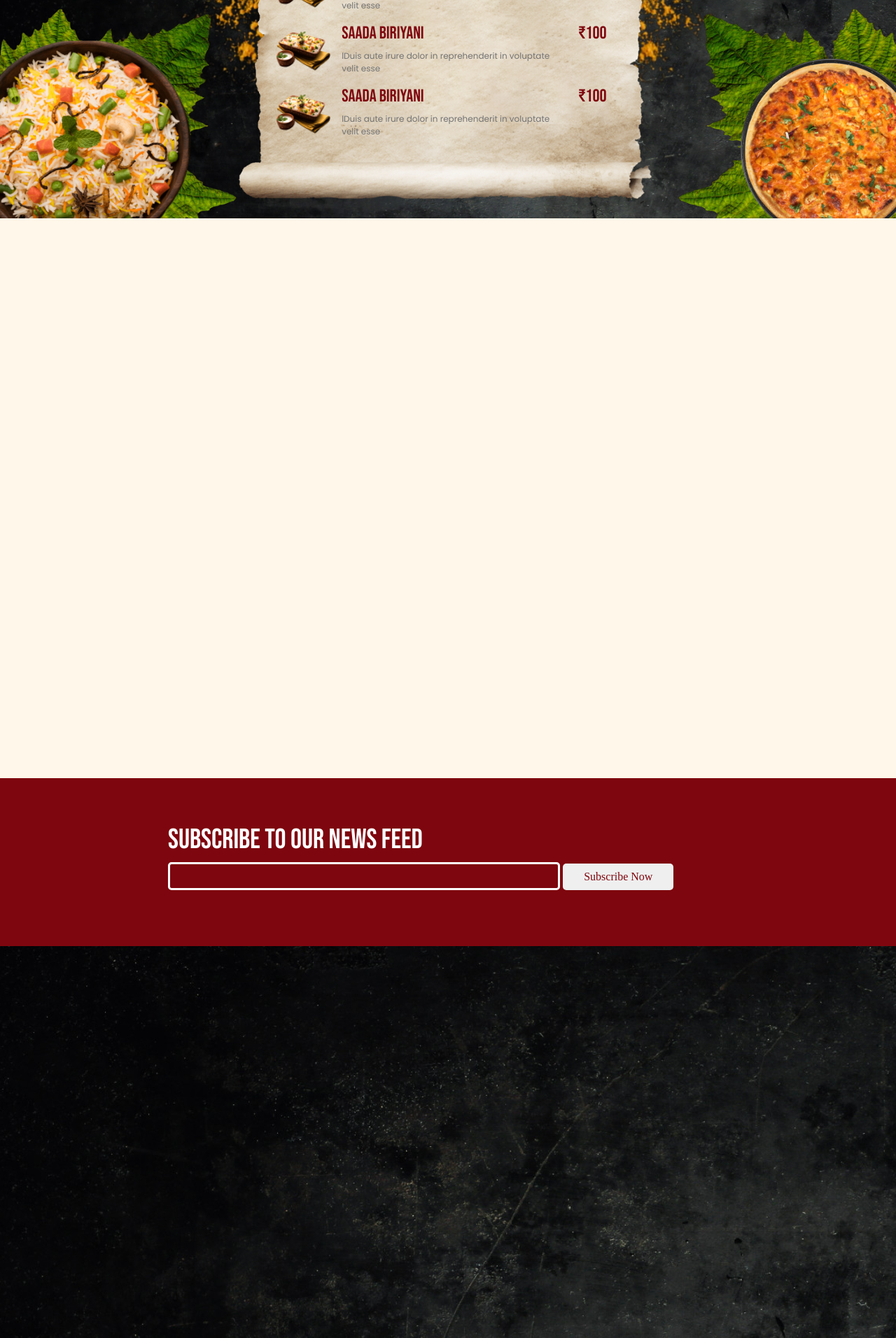
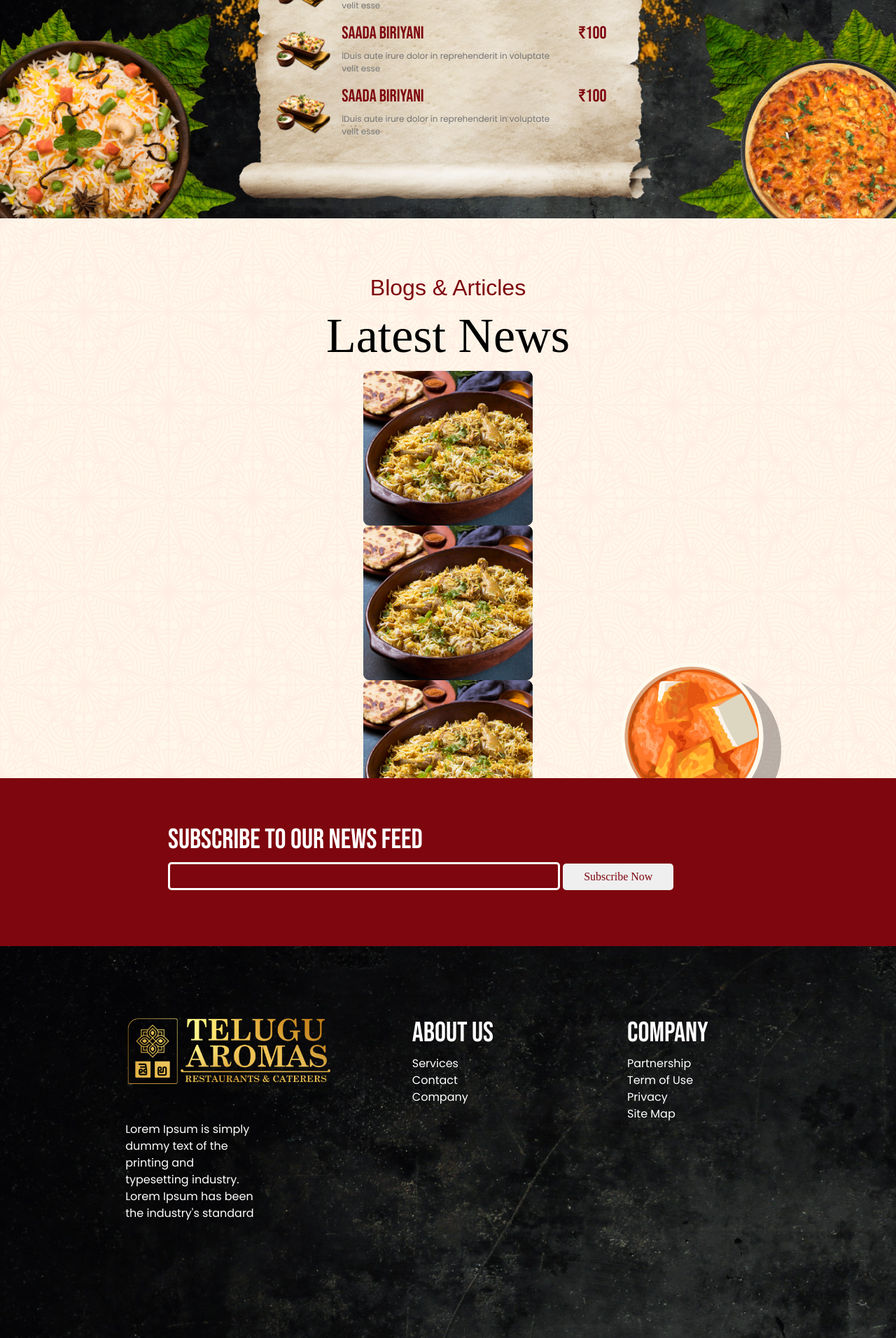
Before and after one commit to ReymouldParam/demo.teluguaromas, a PHP site: page /pages/index.html in a window 1280 px wide. Shown: the part 2088-4000 px from the top of the page at 70% size. Run offline with PHP 8.4, Linux system fonts and the light colour scheme; some libraries are stand-ins or nearby versions; some web fonts are replaced.

Commit message:
header, footer complete

```diff
--- a/assets/css/global.css
+++ b/assets/css/global.css
@@ -6,6 +6,7 @@
     --sub-heading-font: 'Bebas Neue', sans-serif;
     --main-heading-font: 'Rozha One', serif;
     --text-font:'Poppins', sans-serif;
+    --trasperent: rgba(0,0,0,0);
 
 
 }
--- a/assets/css/styles.css
+++ b/assets/css/styles.css
@@ -359,7 +422,59 @@
     height: 100vh;
     width: 100%;
     background-color: var(--theme-color3);
+    overflow: hidden;
+    position: relative;
 }
+
+.section-4-bg-img{
+    position: absolute;
+    height: 100%;
+    width: 100%;
+}
+
+.section-4 > .section-4-content-main{
+    position: absolute;
+    left: 0;
+    right: 0;
+    top: 0;
+    bottom: 0;
+    margin: auto;
+    margin-top: 80px;
+    text-align: center;
+    height: 85%;
+    width: 90%;
+    z-index: 5;
+    /* background-color: aqua; */
+}
+
+.section-4 > .section-4-content-main > h2{
+    font-family: var(--written-font);
+    color: var(--theme-color1);
+}
+
+.section-4 > .section-4-content-main > h1{
+    font-family: var(--main-heading-font);
+    color: #000;
+    font-size: 70px;
+}
+
+.section-4-content-main > .carousel-main{
+    width: 90%;
+    margin: auto;
+}
+
+/* #news-img-slider > div {
+    text-align: center;
+    color: red;
+    margin: 0;
+  } */
+
+  .slick-slide{
+    padding: 0 20px;
+  }
+  /* .slick-slide.slick-current div {
+    transform: scale(1.5);
+  } */
 
 
 /*************************/
@@ -369,6 +484,7 @@
 .section-footer{
     height: 100vh;
     width: 100%;
+    overflow: hidden;
 }
 
 .subscribe-section{
@@ -404,3 +520,47 @@ footer{
     height: 70vh;
     background-image: url("../images/banner-bg.png");
 }
+
+.footer-inner {
+    width: 80%;
+    margin: auto;
+    padding-top: 100px;
+    display: flex;
+    justify-content: space-around;
+}
+
+.footer-inner > .column1{
+    height: 100%;
+    width: 30%;
+}
+
+.footer-inner > .column1 > img{
+    height: 100px;
+    width: auto;
+}
+
+.footer-inner > .column1 >p{
+    color: #fff;
+    font-family: var(--text-font);
+    width:60%;
+    font-weight: 100;
+    margin-top: 50px;
+}
+
+.footer-inner > .column{
+    height: 100%;
+    width: 20%;
+    display: flex;
+    flex-direction: column;
+}
+
+.footer-inner > .column > h1{
+    color: #fff;
+    font-family: var(--sub-heading-font);
+}
+
+.footer-inner > .column > a{
+    color:#fff;
+    text-decoration: none;
+    font-family: var(--text-font);
+}
--- a/assets/js/index.js
+++ b/assets/js/index.js
@@ -33,7 +33,7 @@ $(function() {
     scrollSpeed: 500,
     offset : 0,
     scrollbars: true,
-    standardScrollElements: "",
+    standardScrollElements: ".stop-smooth-scroll",
     setHeights: true,
     overflowScroll: true,
     updateHash: true,
@@ -44,13 +44,15 @@ $(function() {
     afterRender:function() {}
   });
 
-var menuArr2 = $(".menu-card");
 
-for (var i=0;i<menuArr2.length; i++){
-    menuArr2[i].addEventListener("mouseover", ()=>{
-        $.scrollify.disable();
-    });
-    menuArr2[i].addEventListener("mouseout", ()=>{
-        $.scrollify.enable();
-    });
-}
+  $('#news-img-slider').slick({
+    infinite: true,
+    slidesToShow: 4,
+    slidesToScroll: 1,
+    autoplay: true,
+    autoplaySpeed:2000
+  });
+
+
+var bannerContent = document.getElementById("bannerContent");
+bannerContent.style.transform = "scale(1.2)";
--- a/pages/index.html
+++ b/pages/index.html
@@ -4,6 +4,14 @@
     <meta charset="UTF-8">
     <meta name="viewport" content="width=device-width, initial-scale=1.0">
     <title>Telugu Aromas</title>
+
+    <!-- boxicons -->
+
+    <link href='https://unpkg.com/boxicons@2.1.4/css/boxicons.min.css' rel='stylesheet'>
+
+    <!-- slick css -->
+    <link rel="stylesheet" href="https://cdnjs.cloudflare.com/ajax/libs/slick-carousel/1.8.1/slick.min.css">
+    <link rel="stylesheet" href="https://cdnjs.cloudflare.com/ajax/libs/slick-carousel/1.8.1/slick-theme.min.css">
 
     <!-- styles steets -->
     <link href="https://cdn.jsdelivr.net/npm/bootstrap@5.3.0/dist/css/bootstrap.min.css" rel="stylesheet" integrity="sha384-9ndCyUaIbzAi2FUVXJi0CjmCapSmO7SnpJef0486qhLnuZ2cdeRhO02iuK6FUUVM" crossorigin="anonymous">
@@ -26,6 +34,38 @@
 </head>
 <body>
 
+    <!-- header section -->
+
+    <header>
+        <nav class="navbar navbar-expand-lg bg-body-tertiary">
+            <div class="container-fluid">
+              <a class="navbar-brand" href="#"><img src="../assets/images/logo.png" alt=""></a>
+              <button class="navbar-toggler" type="button" data-bs-toggle="collapse" data-bs-target="#navbarNav" aria-controls="navbarNav" aria-expanded="false" aria-label="Toggle navigation">
+                <span class="navbar-toggler-icon"></span>
+              </button>
+              <div class="collapse navbar-collapse" id="navbarNav">
+                <ul class="navbar-nav">
+                  <li class="nav-item">
+                    <a class="nav-link active" aria-current="page" href="#">HOME</a>
+                  </li>
+                  <li class="nav-item">
+                    <a class="nav-link" aria-current="page" href="#">ABOUT US</a>
+                  </li>
+                  <li class="nav-item">
+                    <a class="nav-link" aria-current="page" href="#">CATERING</a>
+                  </li>
+                  <li class="nav-item">
+                    <a class="nav-link " aria-current="page" href="#">FRANCHISE</a>
+                  </li>
+                  <li class="nav-item">
+                    <a class="nav-link " aria-current="page" href="#">CONTACT US</a>
+                  </li>
+                </ul>
+              </div>
+            </div>
+          </nav>
+    </header>
+
     <section class="section-1 utility-background-property smooth-scroll">
 
         <div class="banner-content" id="bannerContent">
@@ -36,6 +76,7 @@
         </div>
         <img src="../assets/images/banner-food1.png" class="banner-food-bg" alt="">
         <img src="../assets/images/design-bg-sq.png" class="design-bg" alt="">
+        <div class="banner-overlay"></div>
 
 
     </section>
@@ -89,7 +130,7 @@
                         <button class="btn menu-open-btn" data-value="3">SOFTNERS</button>
                     </div>
 
-                    <div class="menu-items-section">
+                    <div class="menu-items-section  stop-smooth-scroll">
 
                         <!-- menu card 1 -->
 
@@ -342,6 +383,25 @@
 
     <section class="section-4 utility-background-property smooth-scroll">
 
+        <div class="section-4-content-main">
+            <h2>Blogs &amp Articles</h2>
+            <h1>Latest News</h1>
+            <div class="carousel-main">
+                <div id="news-img-slider">
+                    <div><img src="../assets/images/carousel2-images/image2.png" alt=""></div>
+                    <div><img src="../assets/images/carousel2-images/image2.png" alt=""></div>
+                    <div><img src="../assets/images/carousel2-images/image2.png" alt=""></div>
+                    <div><img src="../assets/images/carousel2-images/image2.png" alt=""></div>
+                    <div><img src="../assets/images/carousel2-images/image2.png" alt=""></div>
+                    <div><img src="../assets/images/carousel2-images/image2.png" alt=""></div>
+                    <div><img src="../assets/images/carousel2-images/image2.png" alt=""></div>
+                  </div>
+            </div>
+        </div>
+
+        <!-- absolute images -->
+        <img src="../assets/images/background2.png" class="section-4-bg-img" alt="">
+        <img src="../assets/images/food-bg-1.png" style="height: 300px; width: 300px; position: absolute; bottom: -100px; right: 10%;" alt="">
     </section>
 
     <!-- footer section -->
@@ -353,7 +413,27 @@
                 <input type="email"  name="email"> <button type="submit" >Subscribe Now</button>
             </form>
         </div>
-        <footer></footer>
+        <footer>
+            <div class="footer-inner">
+                <div class="column1">
+                    <img src="../assets/images/logo.png" class="footer-logo" alt="">
+                    <p>Lorem Ipsum is simply dummy text of the printing and typesetting industry. Lorem Ipsum has been the industry's standard</p>
+                </div>
+                <div class="column">
+                    <h1>ABOUT US</h1>
+                    <a href="">Services</a>
+                    <a href="">Contact</a>
+                    <a href="">Company</a>
+                </div>
+                <div class="column">
+                    <h1>COMPANY</h1>
+                    <a href="">Partnership</a>
+                    <a href="">Term of Use</a>
+                    <a href="">Privacy</a>
+                    <a href="">Site Map</a>
+                </div>
+            </div>
+        </footer>
     </section>
 
 
@@ -362,8 +442,10 @@
 
 <script src="https://ajax.googleapis.com/ajax/libs/jquery/3.6.4/jquery.min.js"></script>
 <script src="https://cdnjs.cloudflare.com/ajax/libs/scrollify/1.0.21/jquery.scrollify.min.js"></script>
+<script src="https://cdnjs.cloudflare.com/ajax/libs/slick-carousel/1.9.0/slick.min.js"></script>
 
 <script src="../assets/js/index.js"></script>
 <script src="https://cdn.jsdelivr.net/npm/bootstrap@5.3.0/dist/js/bootstrap.bundle.min.js" integrity="sha384-geWF76RCwLtnZ8qwWowPQNguL3RmwHVBC9FhGdlKrxdiJJigb/j/68SIy3Te4Bkz" crossorigin="anonymous"></script>
+
 </body>
 </html>
```
Also changed, not shown: other parts of assets/css/styles.css (+69 -6 lines), assets/images/carousel2-images/image1.png (added), assets/images/carousel2-images/image2.png (added), assets/images/carousel2-images/image3.png (added), assets/images/carousel2-images/image4.png (added), assets/images/food-bg-1.png (added), assets/images/logo.png (added).
